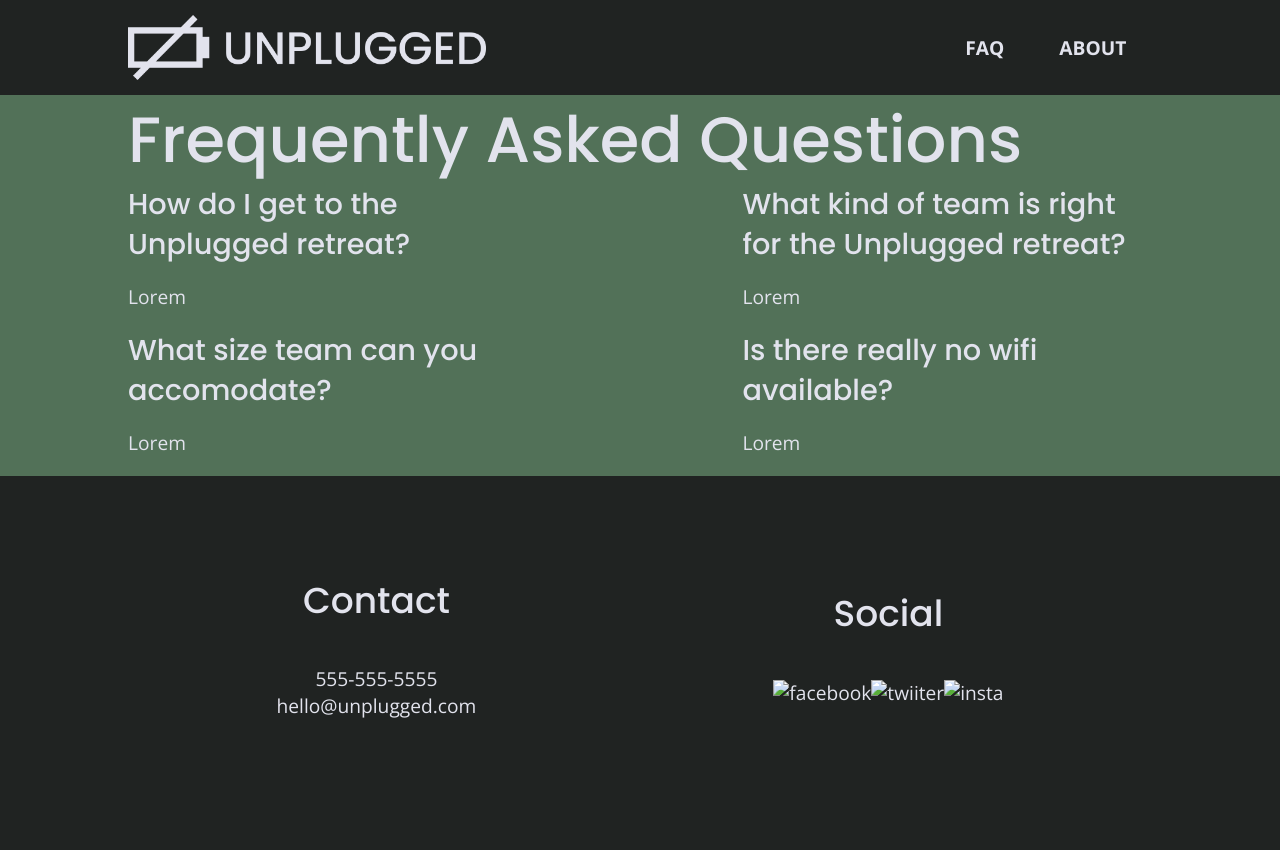
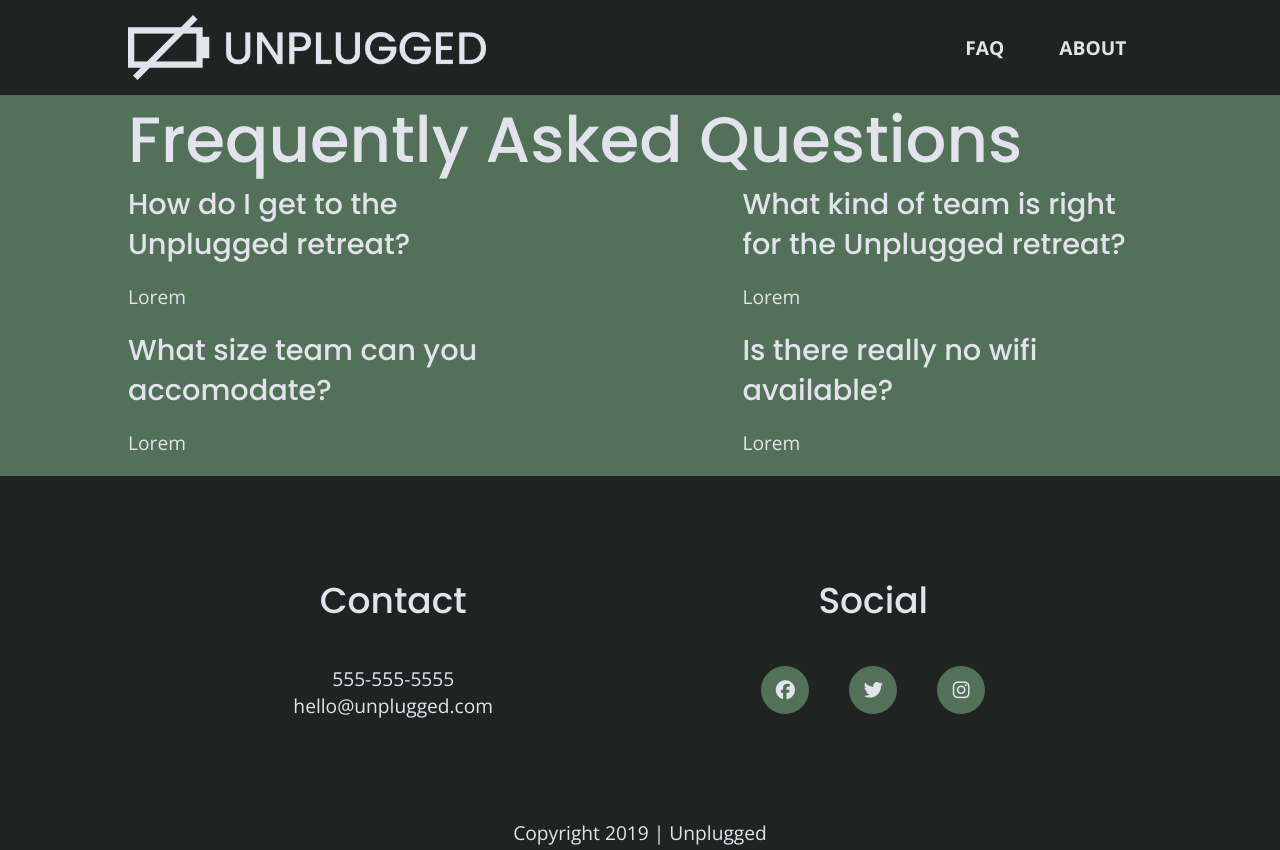
Before and after one commit to leegarrett-t/unplugged-retreat, a website: page faq/index.html in a window 1280 px wide. Shown: the top 850 px of the page. Drawn offline with nearby package versions, Linux system fonts and the light colour scheme.

Commit message:
added sm icons and completed footer

```diff
--- a/css/main.css
+++ b/css/main.css
@@ -225,24 +225,42 @@ footer {
 }
 footer h3 {
   margin-bottom: 20px;
+  width:50%;
 }
 footer .wrapper {
   margin: 50px 0 10px 0;
+  width: 75%;
 }
 footer .contact {
-  margin-bottom: 50px;
-
+  display: flex;
+  justify-content: space-around;
+  align-items: center;
+  flex-flow: row wrap;
+}
+footer .social {
+  display: flex;
+  justify-content: space-around;
+  align-items: center;
+  flex-flow: row wrap;
+  margin-top: 45px;
 }
 footer .social-icons{
   display: flex;
   justify-content: space-around;
   align-items: center;
-  margin-bottom: 50px;
 }
 footer .social-icons p {
   display: flex;
-  justify-content: center;
+  justify-content: space-around;
   align-items: center;
+  border-radius: 100%;
+  width: 2.5em;
+  height: 2.5em;
+  background-color: #527158;
+  margin:0 20px;
+
+}
+footer i {
 }
 footer .copyright {
   margin: 50px 0 0 0;
@@ -576,17 +594,29 @@ input[type=button] {
   footer .wrapper {
     margin-top: 100px;
   }
+  footer .social {
+    margin-top: 0;
+  }
+
   .footer-content {
     display: flex;
     justify-content: space-around;
-    align-items: center;
+    align-items: flex-start;
+    padding: 0;
+    margin: 0;
+  }
+  .contact,
+  .social {
+    margin:0;
+    padding:0;
   }
   footer h3 {
-    margin: 0;
-    padding: 0 0 40px 0;
+    padding: 0;
+    margin: 0 0 40px 0;
   }
-  .copyright {
-    padding: 100px 0 0 0;
+  .copyright p {
+    margin: 100px 0 0 0;
+    padding: 0;
   }
 /***** ========== About Page TABLET + ========== *****/
   .mission .wrapper {
--- a/faq/index.html
+++ b/faq/index.html
@@ -21,6 +21,10 @@
 
   <!-- Google Fonts -->
   <link href="https://fonts.googleapis.com/css?family=Open+Sans:400,700|Poppins:500,700" rel="stylesheet">
+
+  <!-- Icon Fonts -->
+  <script src="https://kit.fontawesome.com/9923a442a8.js" crossorigin="anonymous"></script>
+
 
   <meta name="theme-color" content="#fafafa">
 </head>
@@ -89,9 +93,9 @@
         <div class="social">
           <h3>Social</h3>
           <div class="social-icons">
-            <p><a href="https://facebook.com" target="_blank"><img src="" alt="facebook" /></a></p>
-            <p><a href="https://twitter.com" target="_blank"><img src="" alt="twiiter" /></a></p>
-            <p><a href="https://instagram.com" target="_blank"><img src="" alt="insta" /></a></p>
+            <p><a href="https://facebook.com" target="_blank"><i class="fab fa-facebook"></i></a></p>
+            <p><a href="https://twitter.com" target="_blank"><i class="fab fa-twitter"></i></a></p>
+            <p><a href="https://instagram.com" target="_blank"><i class="fab fa-instagram"></i></a></p>
           </div> <!-- social icons -->
         </div> <!-- social -->
       </div> <!--footer content -->
```
Also changed, not shown: about/index.html (+6 -3 lines), index.html (+3 -3 lines).
